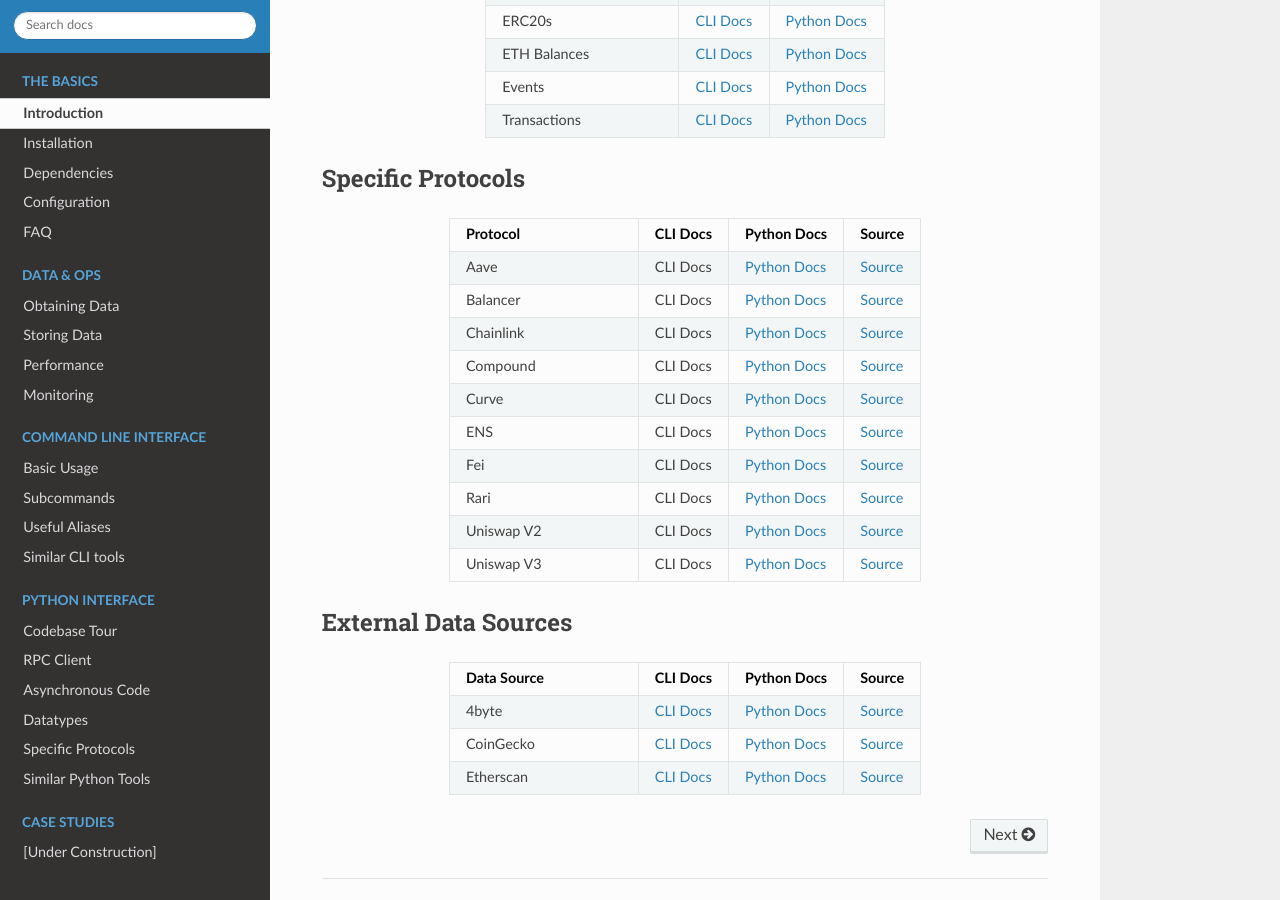
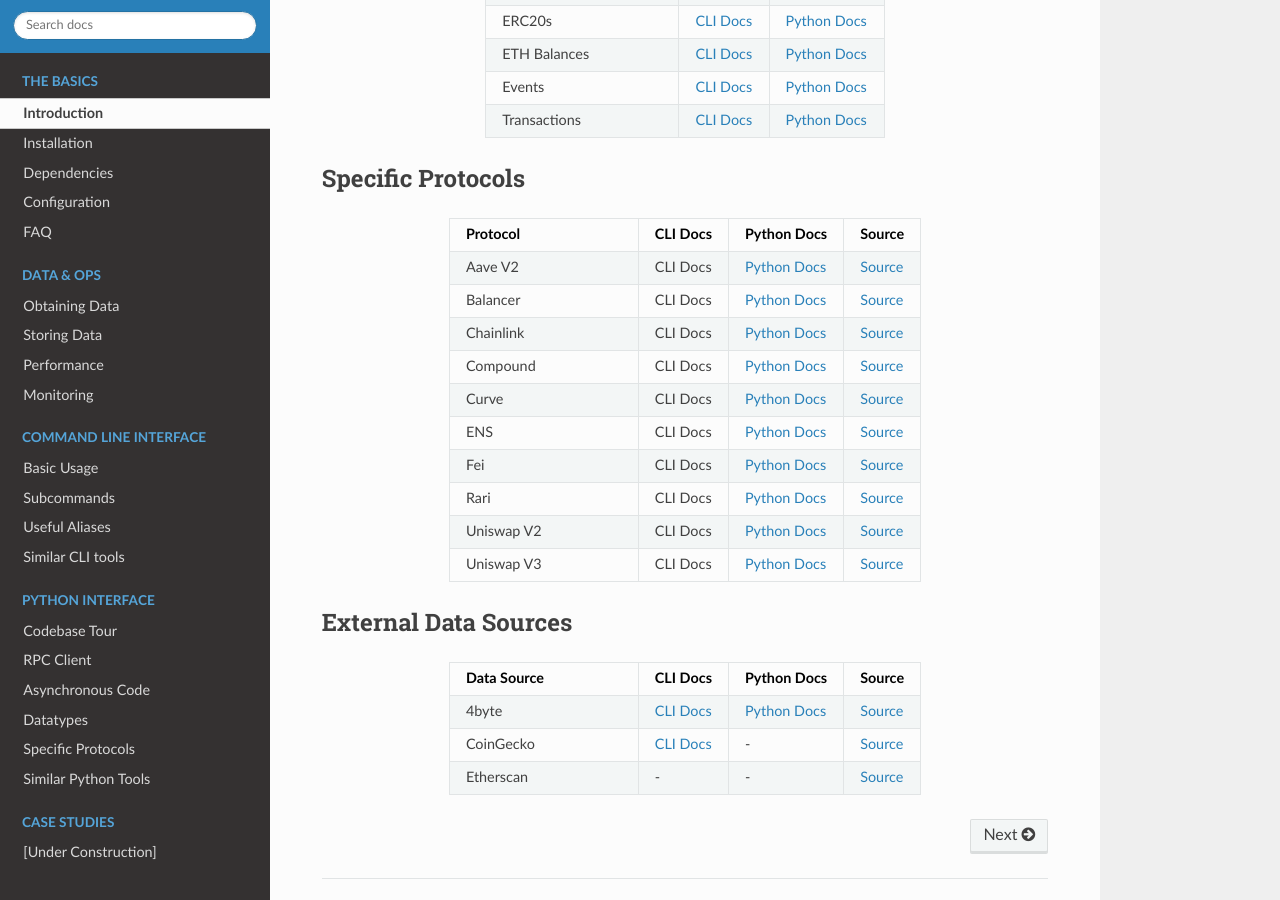
Before and after one commit to checkthechain/docs, a Sphinx documentation site: the page built from source/index.rst, in a window 1280 px wide and 900 px high, scrolled down 1092 px. Built offline with Sphinx 7.4.7 and the Read the Docs theme 2.0.0, drawn with Linux system fonts in a browser that asks for light colours.

Commit message:
fix links

```diff
--- a/source/index.rst
+++ b/source/index.rst
@@ -32,7 +32,7 @@
 - To use ``ctc`` from the command line, see `Command Line Interface </cli/basic_usage.html>`_.
 - To use ``ctc`` in python, see `Python Interface </python/code_tour.html>`_.
 - To use ``ctc`` with specific protocols like Uniswap or Chainlink, see the `Specific Protocols (cli) </cli/subcommands/protocol.html>`_ or `Specific Protocols (python) </python/specific_protocols.html>`_.
-- To see examples of what you can do with ``ctc``, see `Case Studies </case_studies/gallery.html>`_.
+- To see examples of what you can do with ``ctc``, see `Case Studies </case_studies/under_construction.html>`_.
 
 
 Datatypes
@@ -51,7 +51,7 @@
      - `CLI Docs </cli/subcommands/data/abi.html>`__
      - `Python Docs </python/datatypes/abis.html>`__
    * - Binary Data
-     - `CLI Docs </cli/subcommands/compute>`__
+     - `CLI Docs </cli/subcommands/compute.html>`__
      - `Python Docs </python/datatypes/binary_data.html>`__
    * - Blocks
      - `CLI Docs </cli/subcommands/data/blocks.html>`__
@@ -89,10 +89,10 @@
      - CLI Docs
      - Python Docs
      - Source
-   * - Aave
+   * - Aave V2
      - CLI Docs
-     - `Python Docs </python/protocols/aave.html>`__
-     - `Source <https://github.com/fei-protocol/checkthechain/tree/main/src/ctc/protocols/aave_utils/>`__
+     - `Python Docs </python/protocols/aave_v2.html>`__
+     - `Source <https://github.com/fei-protocol/checkthechain/tree/main/src/ctc/protocols/aave_v2_utils/>`__
    * - Balancer
      - CLI Docs
      - `Python Docs </python/protocols/balancer.html>`__
@@ -145,15 +145,15 @@
      - Source
    * - 4byte
      - `CLI Docs </cli/subcommands/protocol/4byte.html>`__
-     - `Python Docs </python/protocols/coingecko.html>`__
+     - `Python Docs </python/protocols/4byte.html>`__
      - `Source <https://github.com/fei-protocol/checkthechain/tree/main/src/ctc/protocols/fourbyte_utils>`__
    * - CoinGecko
      - `CLI Docs </cli/subcommands/protocol/cg.html>`__
-     - `Python Docs </python/protocols/coingecko.html>`__
+     - \-
      - `Source <https://github.com/fei-protocol/checkthechain/blob/main/src/ctc/cli/commands/data/cg_command.py>`__
    * - Etherscan
-     - `CLI Docs </cli/subcommands/protocol/etherscan.html>`__
-     - `Python Docs </python/protocols/etherscan.html>`__
+     - \-
+     - \-
      - `Source <https://github.com/fei-protocol/checkthechain/blob/main/src/ctc/evm/abi_utils/abi_io/contract_abi_backends/etherscan_contract_abis.py>`__
 
 .. toctree::
```
